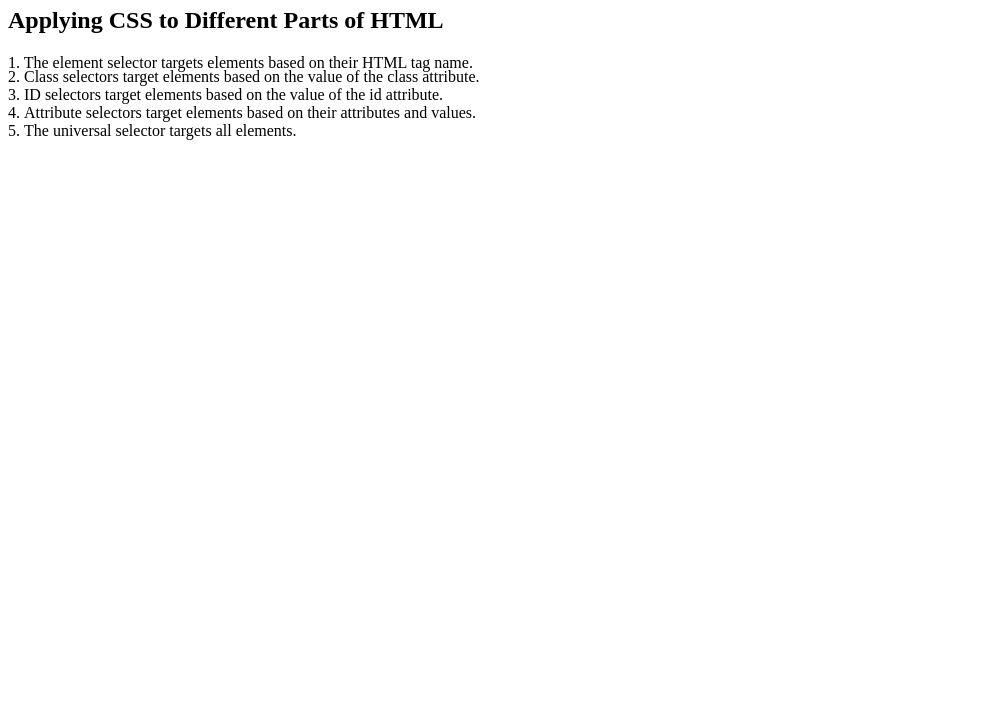
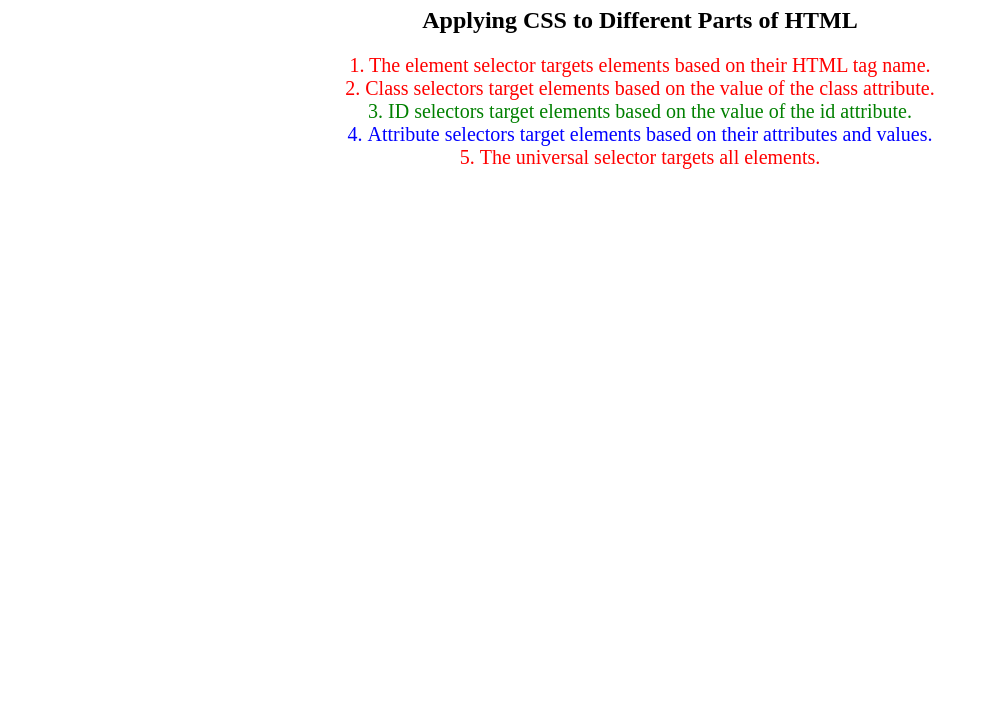
Before and after one commit to Khalid-Ali-Farah/Web-development-projects, a plain HTML site: page 5.3 CSS Selectors/index.html in a window 1280 px wide. Shown: the part 73-800 px from the top of the page, without its empty margins (0-988 px from the left). Drawn offline with Linux system fonts and the light colour scheme.

Commit message:
Task is done

```diff
--- a/5.3 CSS Selectors/style.css
+++ b/5.3 CSS Selectors/style.css
@@ -4,4 +4,20 @@ ol {
   list-style-position: inside;
 }
 
+.note{
+  color:red;
+  font-size: 20px;
+}
+
+#id-selector-demo{
+  color: green;
+}
+
+li[value="4"]{
+  color: blue;
+}
+
+*{
+  text-align:center;
+}
 /* Write your CSS below, don't change the rules above. */
```
